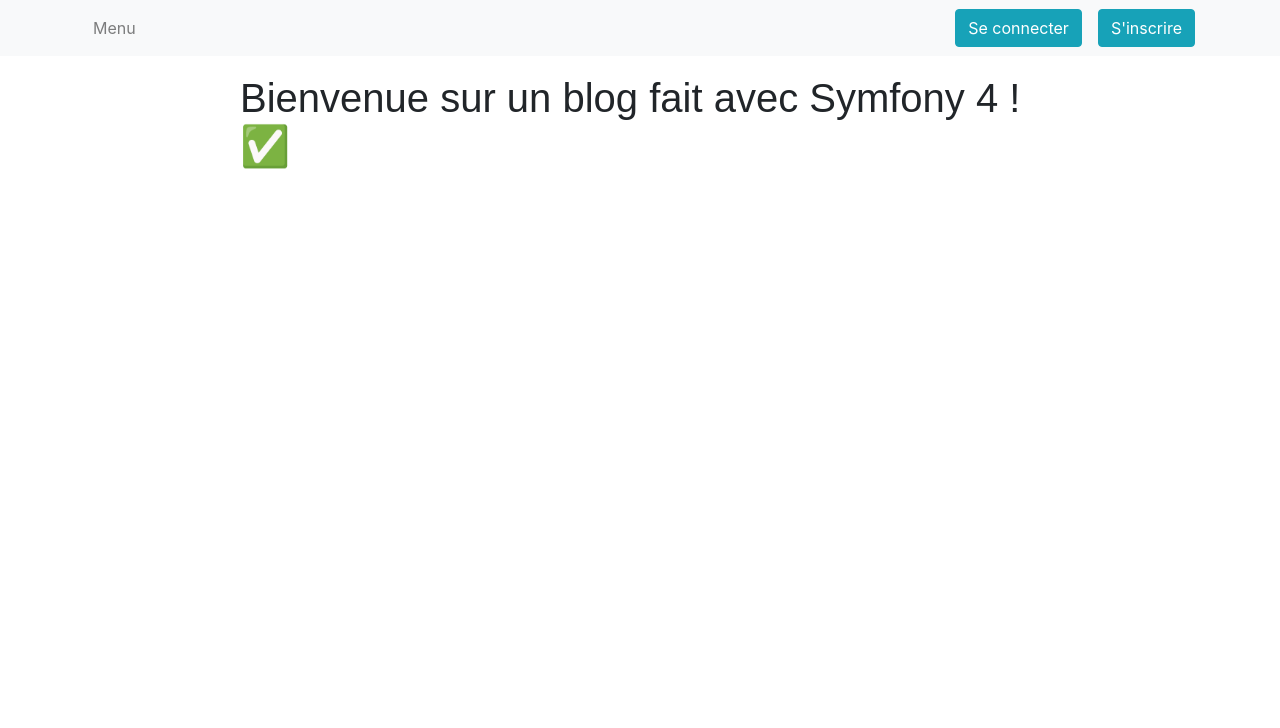
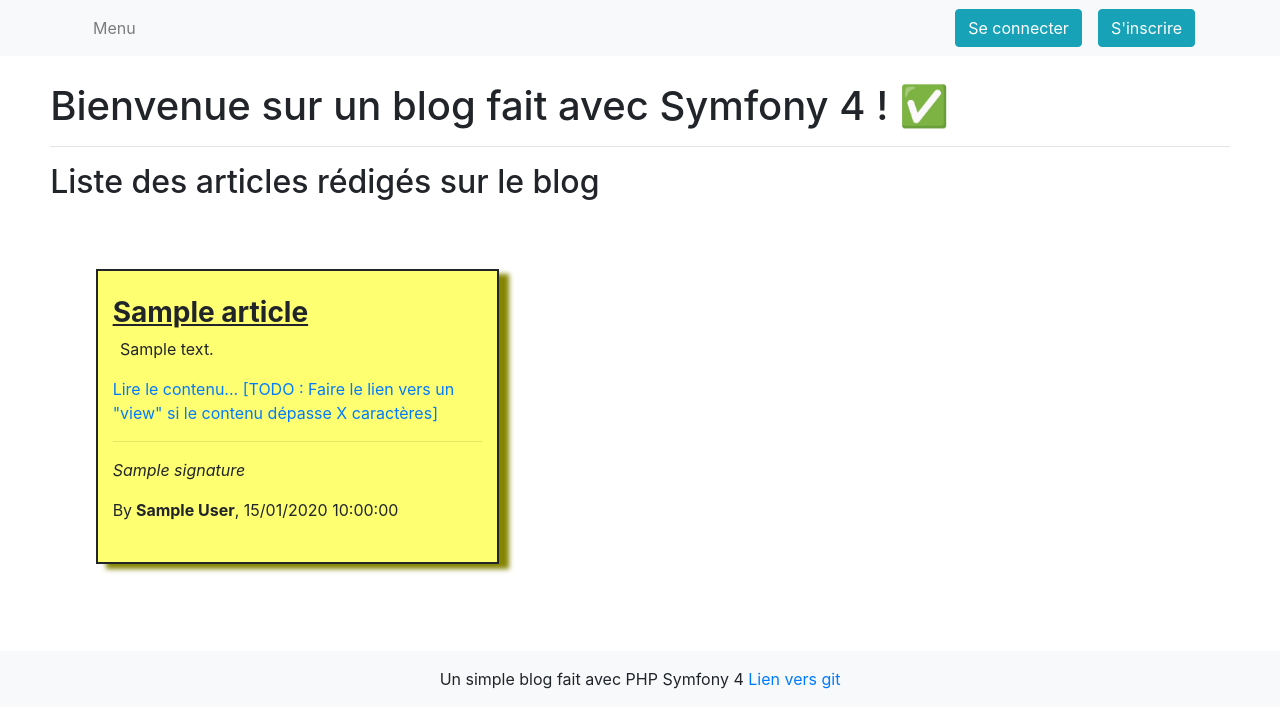
Before and after one commit to HugoBilquart/blog_symfony4, a Symfony app: template templates/home/index.html.twig in a window 1280 px wide. Shown: the top 728 px of the page. Run offline with Twig, Linux system fonts and the light colour scheme; the template is opened without the code that fills it: most values are stand-ins (such as "Sample title", 1, 10 or a date in 2020); some libraries are stand-ins or nearby versions.

Commit message:
Création et modification d'article, écran d'accueil

```diff
--- /dev/null
+++ b/public/css/articles.css
@@ -0,0 +1,33 @@
+#content {
+    margin: 2%;
+}
+
+.article {
+    margin: 5%;
+    padding: 2%;
+    border: solid 2px;
+    background-color: #ffff72;
+    box-shadow: 10px 5px 5px #848400;
+}
+
+.article h3 {
+    font-weight: bold;
+    text-decoration: underline;
+}
+
+.article img.edit-icon {
+    width: 50px;
+    margin: 2%;
+
+    position: absolute;
+    right: 0;
+    top: 0;
+}
+
+.article p.content {
+    text-indent: 2%;
+}
+
+.article .signature {
+    font-style: italic;
+}
--- a/templates/base.html.twig
+++ b/templates/base.html.twig
@@ -4,6 +4,7 @@
         <meta charset="UTF-8">
         <title>{% block title %}Welcome!{% endblock %}</title>
         {% block stylesheets %}
+            <link rel="stylesheet" type="text/css" href="css/articles.css">
             <link rel="stylesheet" type="text/css" href="https://stackpath.bootstrapcdn.com/bootstrap/4.2.1/css/bootstrap.min.css">
         {% endblock %}
     </head>
@@ -13,5 +14,6 @@
             {% block body %}{% endblock %}
             {% block javascripts %}{% endblock %}
         </div>
+        {% include('footer.html.twig') %}
     </body>
 </html>
--- /dev/null
+++ b/templates/footer.html.twig
@@ -0,0 +1,6 @@
+<footer class="page-footer font-small bg-light">
+    <div class="footer text-center py-3">
+        <span>Un simple blog fait avec PHP Symfony 4</span>
+        <a href="">Lien vers git</a>
+    </div>
+</footer>
--- a/templates/home/index.html.twig
+++ b/templates/home/index.html.twig
@@ -1,15 +1,32 @@
 {% extends 'base.html.twig' %}
 
-{% block title %}Hello HomeController!{% endblock %}
+{% block title %}Page d'accueil - Liste des articles{% endblock %}
 
 {% block body %}
-<style>
-    .example-wrapper { margin: 1em auto; max-width: 800px; width: 95%; font: 18px/1.5 sans-serif; }
-    .example-wrapper code { background: #F5F5F5; padding: 2px 6px; }
-</style>
 
-<div class="example-wrapper">
+<div id="content">
     <h1>Bienvenue sur un blog fait avec Symfony 4 ! ✅</h1>
+    <hr>
+    <h2>Liste des articles rédigés sur le blog</h2>
+    <div class="row">
+        {% for article in articles %}
+            <div class="article col-sm-4">
+                <h3>{{ article.title }}</h3>
+                <a href="{{ path('edit', {id: article.id}) }}" title="Editer l'article">
+                    {% if app.user.username == article.author %}
+                        <img src="{{ asset('images/edit.png') }}" class="edit-icon">
+                    {% endif %}
+                </a>
+                <p class="content">{{ article.content }}</p>
+                <a href="">
+                    Lire le contenu... [TODO : Faire le lien vers un "view" si le contenu dépasse X caractères]
+                </a>
+                <hr>
+                <p class="signature">{{ article.signature }}</p>
+                <p class="infos">By<b> {{ article.author}}</b>, {{ article.publicationDate|date('d/m/Y H:i:s')}}</p>
+            </div>
+        {% endfor %}
 
+    </div>
 </div>
 {% endblock %}
--- a/templates/menu.html.twig
+++ b/templates/menu.html.twig
@@ -11,7 +11,7 @@
 
             {% if is_granted('ROLE_USER') %}
                 <li class="nav-item {% if app.request.get('_route') == 'new' %}active{% endif %}">
-                    <a class="nav-link" href="">Ecrire un nouvel article</a>
+                    <a class="nav-link" href="{{ path('new') }}">Ecrire un nouvel article</a>
                 </li>
             {% endif %}
         </ul>
```
Also changed, not shown: src/Controller/ArticleController.php (+62 -5 lines), src/Controller/HomeController.php (+7 -1 lines), src/DataFixtures/ArticleFixtures.php (added, +35 -0 lines), src/Entity/Article.php (added, +108 -0 lines), src/Form/NewArticleType.php (added, +27 -0 lines), src/Migrations/Version20191210104527.php (added, +35 -0 lines), src/Repository/ArticleRepository.php (added, +50 -0 lines), templates/article/index.html.twig (deleted, +0 -20 lines), templates/article/new.html.twig (added, +20 -0 lines), public/images/edit.png (added), public/images/icon.jpg (added), public/images/icon.png (added), templates/article/cantedit.html.twig (added).
